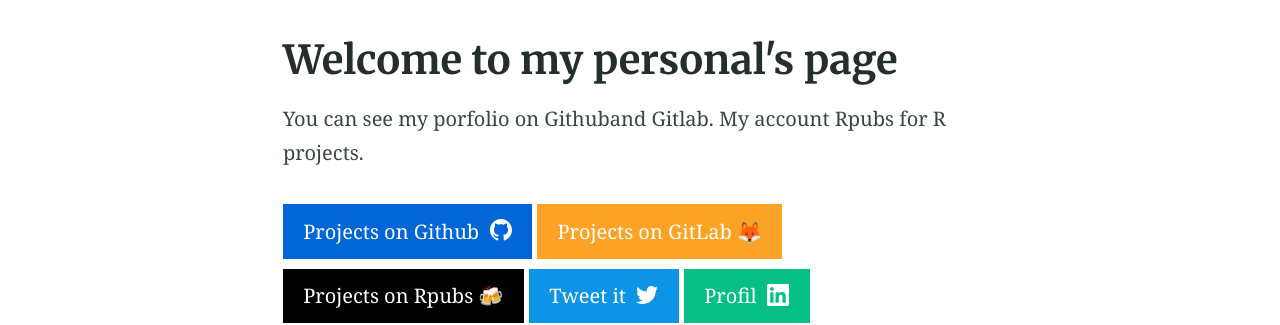
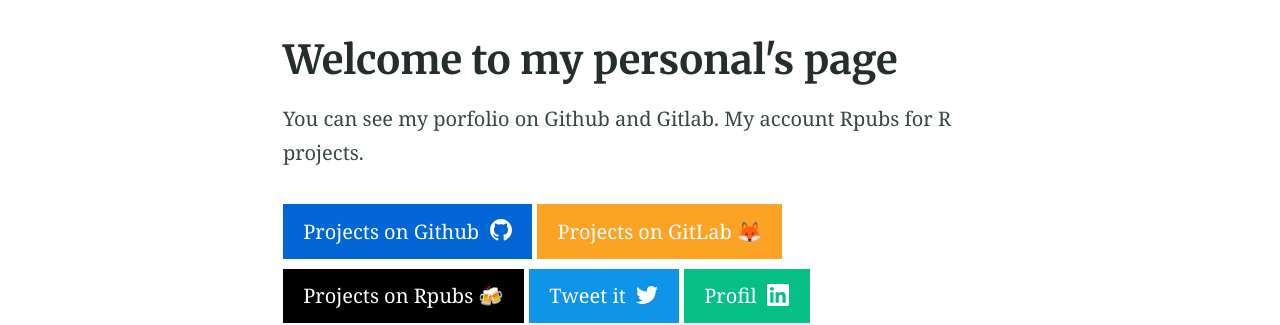
Before and after one commit to rant95/rant95.github.io, a Jekyll site: the page built from index.md, in a window 1280 px wide and 900 px high. Shown: the part 410-735 px from the top of the window. Built offline with Jekyll 4.4.1, drawn with Linux system fonts in a browser that asks for light colours.

Commit message:
Update index.md

```diff
--- a/index.md
+++ b/index.md
@@ -6,7 +6,7 @@ feature_text: |
 feature_image: "U301137.jpg"
 
 ---
-You can see my porfolio on Githuband Gitlab. My account Rpubs for R projects.
+You can see my porfolio on Github and Gitlab. My account Rpubs for R projects.
 
 
 {% include button.html text="Projects on Github" icon="github" link="https://github.com/rant95/" color="#0366d6" %} {% include button.html text="Projects on GitLab 🦊" link="https://gitlab.com/docgero3" color="#fca326" %} {% include button.html text="Projects on Rpubs 🍻"  link="https://rpubs.com/lov95" color="#000000" %} {% include button.html text="Tweet it" icon="twitter" link="https://twitter.com/intent/tweet/?url=https://rant95.github.io&text=The%20porfolio%20of%20Lova" color="#0d94e7" %} {% include button.html text="Profil" icon="linkedin" link="https://www.linkedin.com/in/loran7/" %}
```
